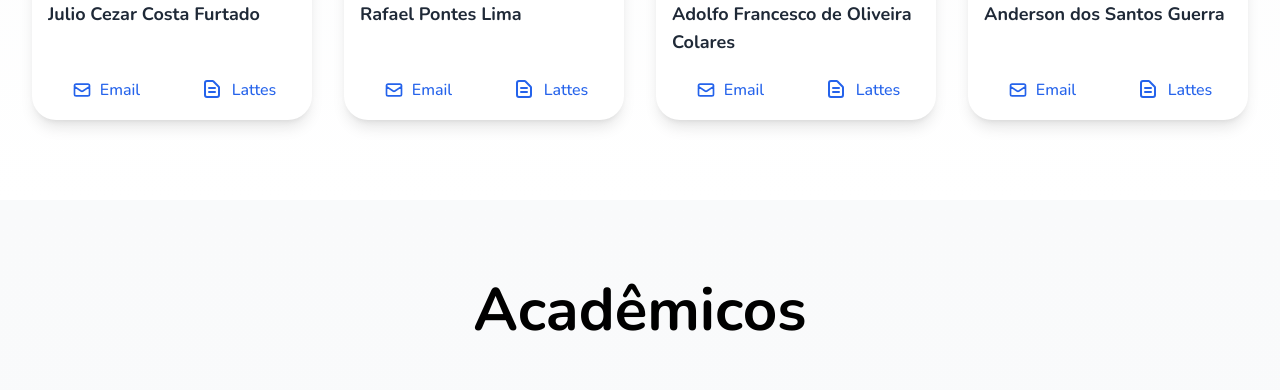
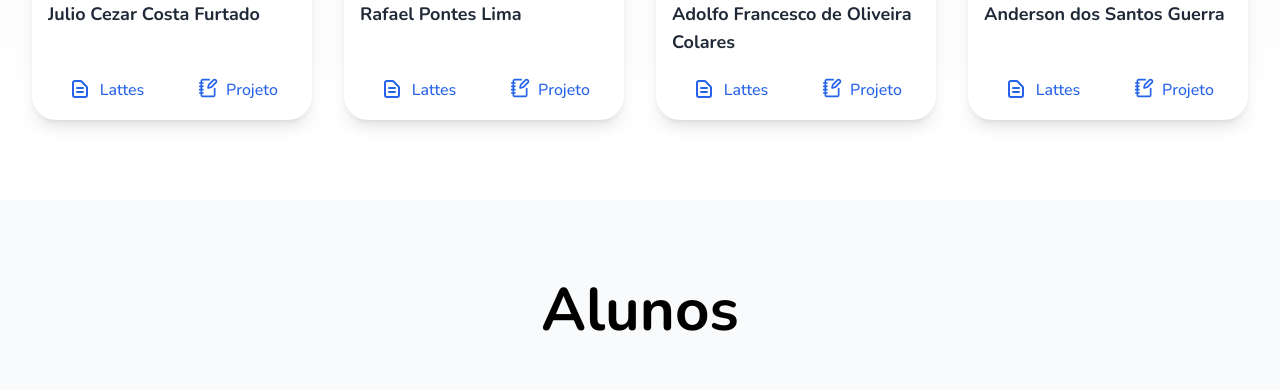
Before and after one commit to jcfurtado86/site-serde, a Next.js app: page /equipe in a window 1280 px wide. Shown: the part 696-1086 px from the top of the page. Built offline with nearby package versions, Linux system fonts and the light colour scheme.

Commit message:
fix: ajusta nomes das categorias

```diff
--- a/src/app/(pages)/equipe/page.tsx
+++ b/src/app/(pages)/equipe/page.tsx
@@ -8,8 +8,8 @@ export default function ProjetosPesquisa() {
   return (
     <main className="pt-20 bg-gray-50">
       <Breadcrumb items={[{ label: "Equipe", href: "/equipe" }]} />
-      <Members members={teachers} title="Docentes" />
-      <Members members={students} title="Acadêmicos" />
+      <Members members={teachers} title="Pesquisadores" />
+      <Members members={students} title="Alunos" />
       <Members members={exStudents} title="Egressos" />
     </main>
   )
```
